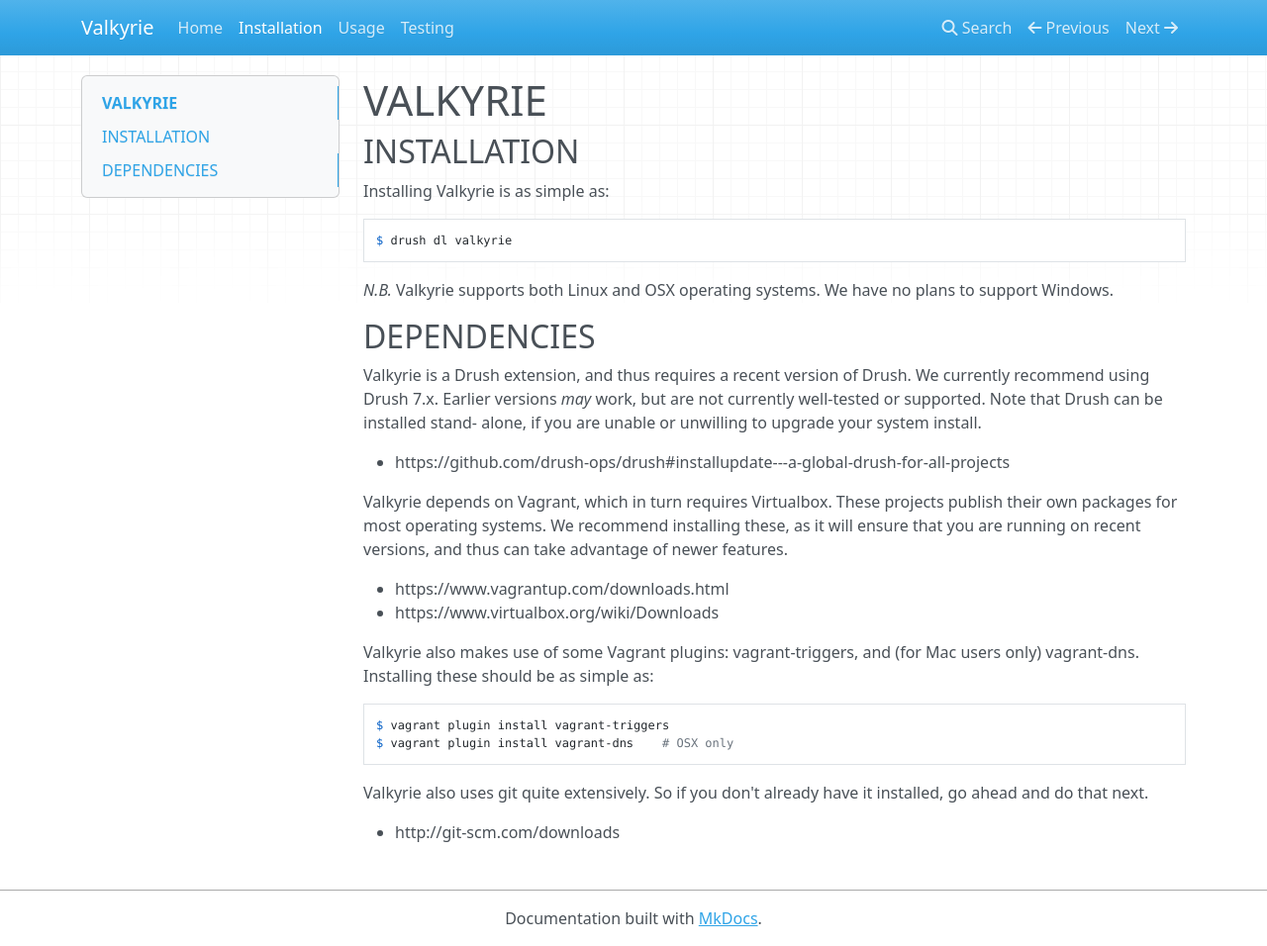
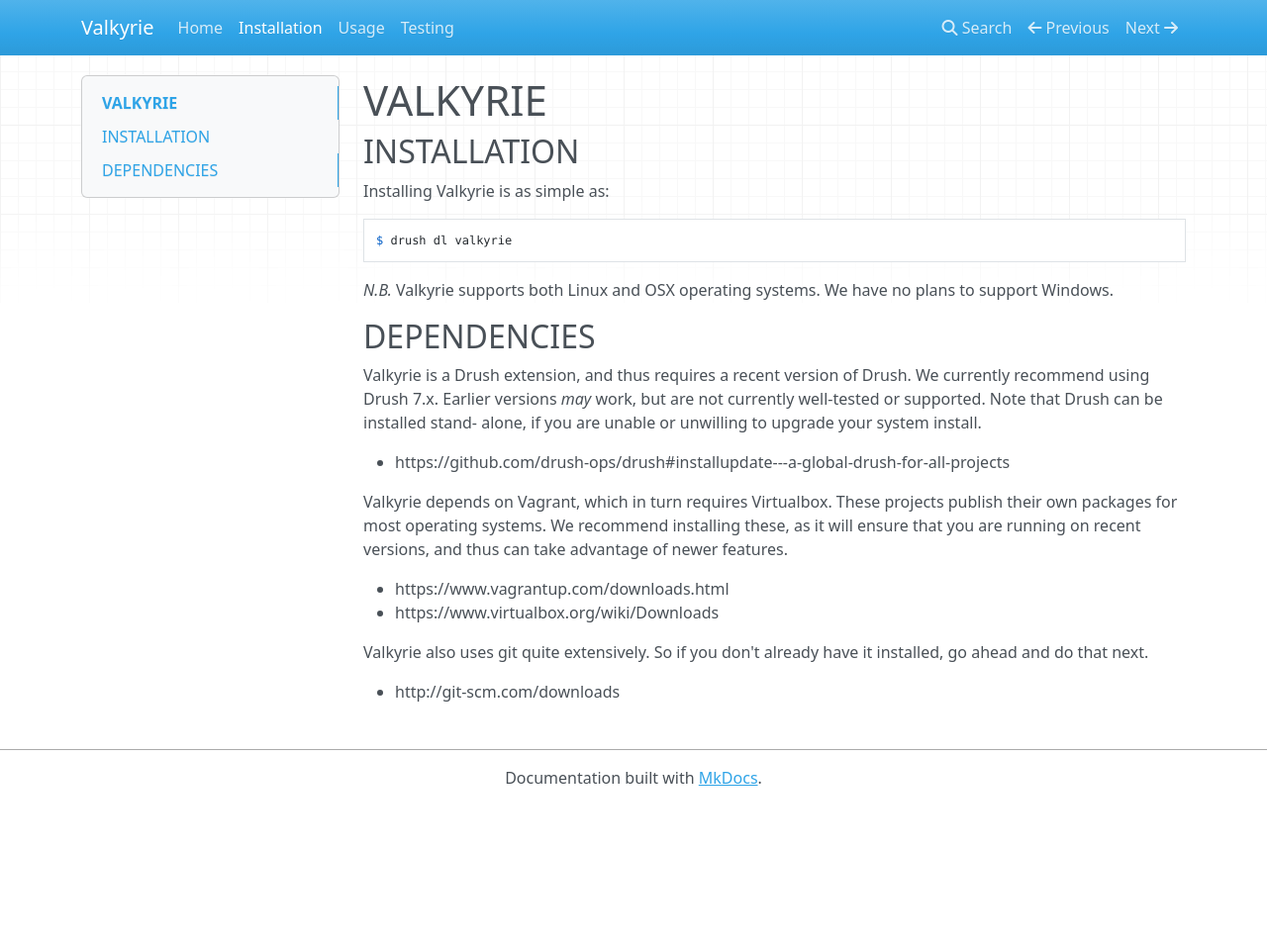
Before and after one commit to GetValkyrie/valkyrie-docs, an MkDocs documentation site: the page built from docs/installation.md, in a window 1280 px wide and 956 px high. Shown: the whole window at 99% size. Built offline with MkDocs 1.6.1, drawn with Linux system fonts in a browser that asks for light colours; nearby versions of some CDN libraries; old or Windows-style settings are respelled for this version of MkDocs.

Commit message:
Remove references to plugins we no longer use.

```diff
--- a/docs/installation.md
+++ b/docs/installation.md
@@ -30,12 +30,6 @@
  * https://www.vagrantup.com/downloads.html
  * https://www.virtualbox.org/wiki/Downloads
 
-Valkyrie also makes use of some Vagrant plugins: vagrant-triggers, and (for Mac
-users only) vagrant-dns. Installing these should be as simple as:
-
-    $ vagrant plugin install vagrant-triggers
-    $ vagrant plugin install vagrant-dns    # OSX only
-
 Valkyrie also uses git quite extensively. So if you don't already have it
 installed, go ahead and do that next.
 
```
